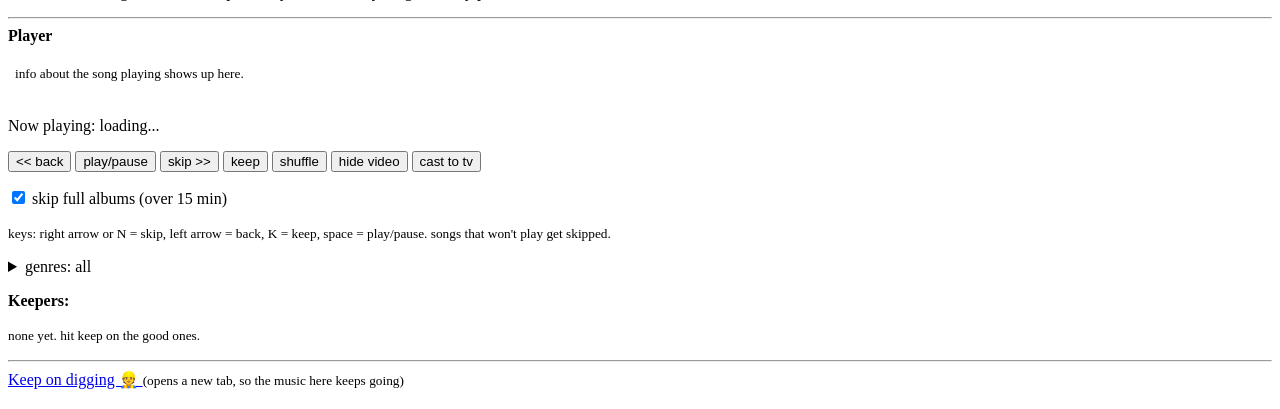
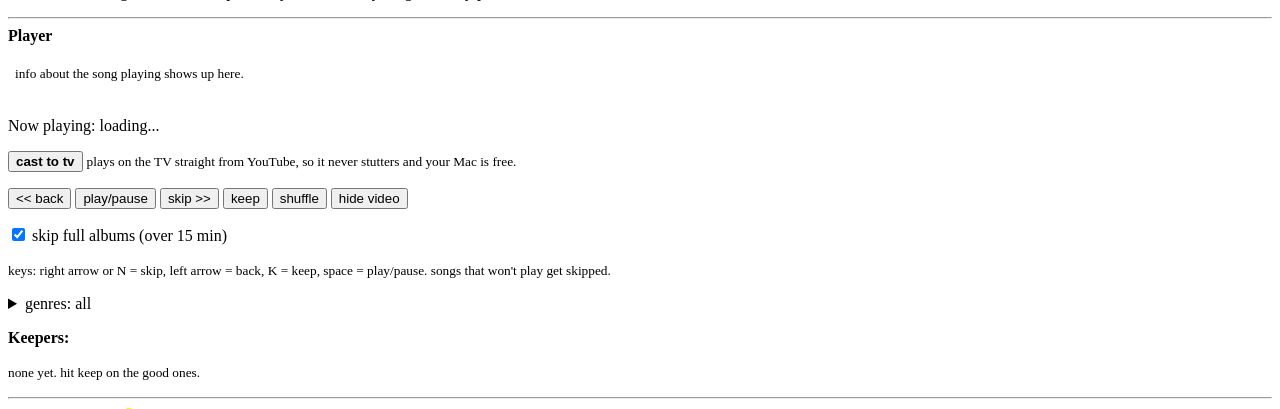
Before and after one commit to PatroniousGrendopolies/dusty-digger, a Flask app: template templates/uploader.html in a window 1280 px wide. Shown: the part 97-506 px from the top of the page. Run offline with Flask 3, Linux system fonts and the light colour scheme; the template is opened without the code that fills it, so the values that code supplies are empty.

Commit message:
Cast to TV button first and bold under the player, with a one-line why

```diff
--- a/templates/results.html
+++ b/templates/results.html
@@ -52,14 +52,14 @@
             <b>Player</b><br>
             <table><tr><td valign="top"><div id="yt"></div></td><td valign="top" width="440">{% include "_about.html" %}</td></tr></table>
             <p>Now playing: <span id="now-title">Digging up the first track...</span> <span id="now-sub"></span> <span id="now-count"></span></p>
+            <p><button type="button" id="btn-cast"><b>cast to tv</b></button> <small>plays on the TV straight from YouTube, so it never stutters and your Mac is free.</small></p>
+            <p id="cast-box" style="display:none"></p>
             <button type="button" id="btn-prev">&lt;&lt; back</button>
             <button type="button" id="btn-play">play/pause</button>
             <button type="button" id="btn-next">skip &gt;&gt;</button>
             <button type="button" id="btn-keep">keep</button>
             <button type="button" id="btn-shuffle">shuffle</button>
             <button type="button" id="btn-size">hide video</button>
-            <button type="button" id="btn-cast">cast to tv</button>
-            <p id="cast-box" style="display:none"></p>
             <p><label><input type="checkbox" id="skip-albums"> skip full albums (over 15 min)</label></p>
             <p><small>keys: right arrow or N = skip, left arrow = back, K = keep, space = play/pause. songs that won't play get skipped.</small></p>
             <div class="queue"><ol id="queue"></ol></div>
--- a/templates/uploader.html
+++ b/templates/uploader.html
@@ -33,14 +33,14 @@
             <b>Player</b><br>
             <table><tr><td valign="top"><div id="yt"></div></td><td valign="top" width="440">{% include "_about.html" %}</td></tr></table>
             <p>Now playing: <span id="now-title">loading...</span> <span id="now-sub"></span> <span id="now-count"></span></p>
+            <p><button type="button" id="btn-cast"><b>cast to tv</b></button> <small>plays on the TV straight from YouTube, so it never stutters and your Mac is free.</small></p>
+            <p id="cast-box" style="display:none"></p>
             <button type="button" id="btn-prev">&lt;&lt; back</button>
             <button type="button" id="btn-play">play/pause</button>
             <button type="button" id="btn-next">skip &gt;&gt;</button>
             <button type="button" id="btn-keep">keep</button>
             <button type="button" id="btn-shuffle">shuffle</button>
             <button type="button" id="btn-size">hide video</button>
-            <button type="button" id="btn-cast">cast to tv</button>
-            <p id="cast-box" style="display:none"></p>
             <p><label><input type="checkbox" id="skip-albums"> skip full albums (over 15 min)</label></p>
             <p><small>keys: right arrow or N = skip, left arrow = back, K = keep, space = play/pause. songs that won't play get skipped.</small></p>
 
```
